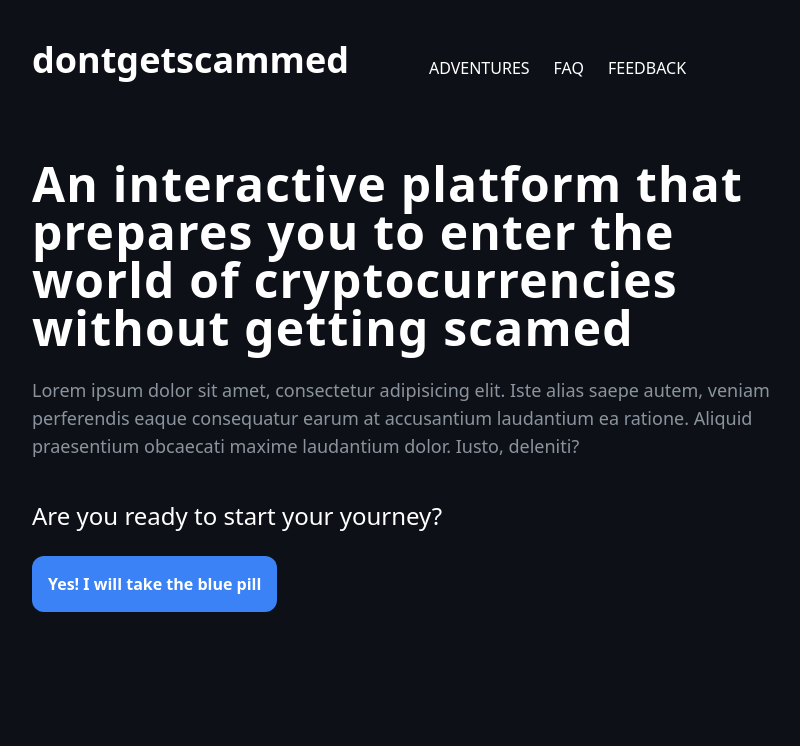
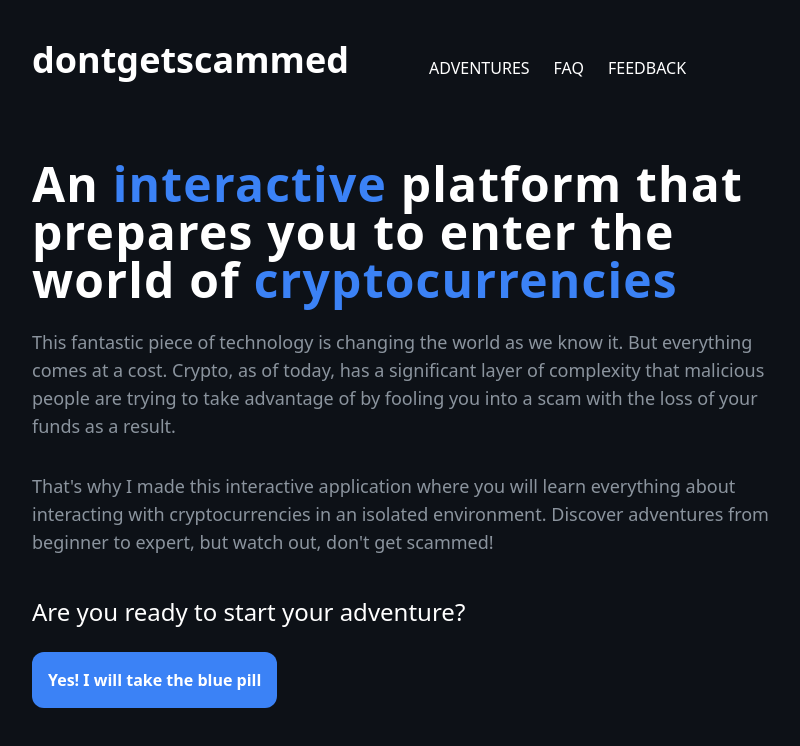
Before and after one commit to anthdm/dontgetscammed, a Next.js app: page / in a window 1280 px wide. Shown: the top 746 px of the page, without its empty margins (44-844 px from the left). Built offline with nearby package versions, Linux system fonts and the light colour scheme.

Commit message:
Fixed typos

```diff
--- a/src/pages/adventures/beginner/2/index.tsx
+++ b/src/pages/adventures/beginner/2/index.tsx
@@ -9,11 +9,14 @@ import { useForm } from "react-hook-form"
 import { useRouter } from "next/router"
 import PageP from "components/PageP"
 import PageContent from "components/PageContent"
+import useAddBalance from "hooks/useAddBalance"
 
 const Page: NextPage = () => {
+  // TODO: handle the error
+  const { tx, addBalance, error } = useAddBalance()
   const router = useRouter()
   const [fail, setFail] = useState(false)
-  const { connectWallet, isConnected } = useMetaMask()
+  const { account, connectWallet, isConnected } = useMetaMask()
   const {
     register,
     handleSubmit,
@@ -26,8 +29,14 @@ const Page: NextPage = () => {
     }
   }, [])
 
+  useEffect(() => {
+    if (tx) {
+      router.push("/adventures/beginner/3")
+    }
+  }, [tx])
+
   const onDontShare = () => {
-    router.push("/adventures/beginner/3")
+    addBalance(account)
   }
 
   const onContinue = () => {
--- a/src/pages/adventures/beginner/3/index.tsx
+++ b/src/pages/adventures/beginner/3/index.tsx
@@ -4,6 +4,7 @@ import Input from "components/Input"
 import PageContent from "components/PageContent"
 import PageTitle from "components/PageTitle"
 import Spacer from "components/Spacer"
+import { ethers } from "ethers"
 import useMetaMask from "hooks/useMetaMask"
 import type { NextPage } from "next"
 import { useRouter } from "next/router"
@@ -12,7 +13,8 @@ import { useForm } from "react-hook-form"
 
 const Page: NextPage = () => {
   const router = useRouter()
-  const { balance, getBalance, connectWallet, isConnected } = useMetaMask()
+  const { provider, balance, getBalance, account, connectWallet, isConnected } =
+    useMetaMask()
   const {
     register,
     handleSubmit,
@@ -27,7 +29,9 @@ const Page: NextPage = () => {
     }
   }, [isConnected])
 
-  const onSubmitBalance = (data: any): void => {
+  const onSubmitBalance = async (data: any): Promise<void> => {
+    const res = await provider?.getBalance(account)
+    const balance = ethers.utils.formatUnits(res!)
     router.push("/adventures/beginner/4")
   }
 
--- a/src/pages/api/add_balance.ts
+++ b/src/pages/api/add_balance.ts
@@ -23,26 +23,31 @@ export default async function handler(
   }
 
   const wallet = new ethers.Wallet(
-    "0x2dc9dec2f462d1c421ddade95dbf9c33f464b9ee68ac82d7cebe15b6d5fd546b"
+    "0xd8d05d6006baebea617b51c128f475f1063374c5b037d8e3890df593cbd6a344"
   )
 
-  const x = ethers.getDefaultProvider("http://127.0.0.1:8545")
-  const signer = wallet.connect(x)
+  const provider = ethers.getDefaultProvider("http://127.0.0.1:8545")
+  const signer = wallet.connect(provider)
 
-  const gasPrice = await x.getGasPrice()
-
+  try {
+    const gasPrice = await provider.getGasPrice()
     const tx = {
       from: wallet.address,
       to: address,
       value: ethers.utils.parseEther("0.5"),
-    nonce: x.getTransactionCount(wallet.address, "latest"),
+      nonce: provider.getTransactionCount(wallet.address, "latest"),
       gasLimit: ethers.utils.hexlify(100000),
       gasPrice: gasPrice
     }
 
     const txx = await signer.sendTransaction(tx)
+    console.log(txx)
+    return res.status(200).json({ tx: txx.hash })
+  } catch (e: any) {
+    console.log(e)
+  }
 
-  res.status(200).json({ tx: txx.hash })
+  return res.status(200).json({ error: "hello" })
 }
 
 //0xd48dedceffe6c88e3cd768336ada55ab2cd5401e9f0b59008a2958f0cfcc4d69
--- a/src/pages/index.tsx
+++ b/src/pages/index.tsx
@@ -1,5 +1,6 @@
 import PageContent from "components/PageContent"
 import PageP from "components/PageP"
+import Spacer from "components/Spacer"
 import type { NextPage } from "next"
 import Link from "next/link"
 
@@ -8,18 +9,29 @@ const Home: NextPage = () => {
     <div className="flex flex-col">
       <PageContent>
         <h1 className="text-3xl lg:text-5xl font-bold tracking-wide leading-tight mb-6">
-          An interactive platform that prepares you to enter the world of
-          cryptocurrencies without getting scamed
+          An <span className="text-blue-500">interactive</span> platform that
+          prepares you to enter the world of{" "}
+          <span className="text-blue-500">cryptocurrencies</span>
         </h1>
         <PageP>
-          Lorem ipsum dolor sit amet, consectetur adipisicing elit. Iste alias
-          saepe autem, veniam perferendis eaque consequatur earum at accusantium
-          laudantium ea ratione. Aliquid praesentium obcaecati maxime laudantium
-          dolor. Iusto, deleniti?
+          This fantastic piece of technology is changing the world as we know
+          it. But everything comes at a cost. Crypto, as of today, has a
+          significant layer of complexity that malicious people are trying to
+          take advantage of by fooling you into a scam with the loss of your
+          funds as a result.
+        </PageP>
+        <Spacer />
+        <PageP>
+          That's why I made this interactive application where you will learn
+          everything about interacting with cryptocurrencies in an isolated
+          environment. Discover adventures from beginner to expert, but watch
+          out, don't get scammed!
         </PageP>
       </PageContent>
       <div className="mt-10">
-        <h2 className="text-2xl mb-6">Are you ready to start your yourney?</h2>
+        <h2 className="text-2xl mb-6">
+          Are you ready to start your adventure?
+        </h2>
         <Link href="/adventures">
           <button className="bg-blue-500 hover:bg-blue-600 px-4 py-4 rounded-xl font-bold">
             Yes! I will take the blue pill
```
Lines whose indentation alone changed are shown as unchanged.
